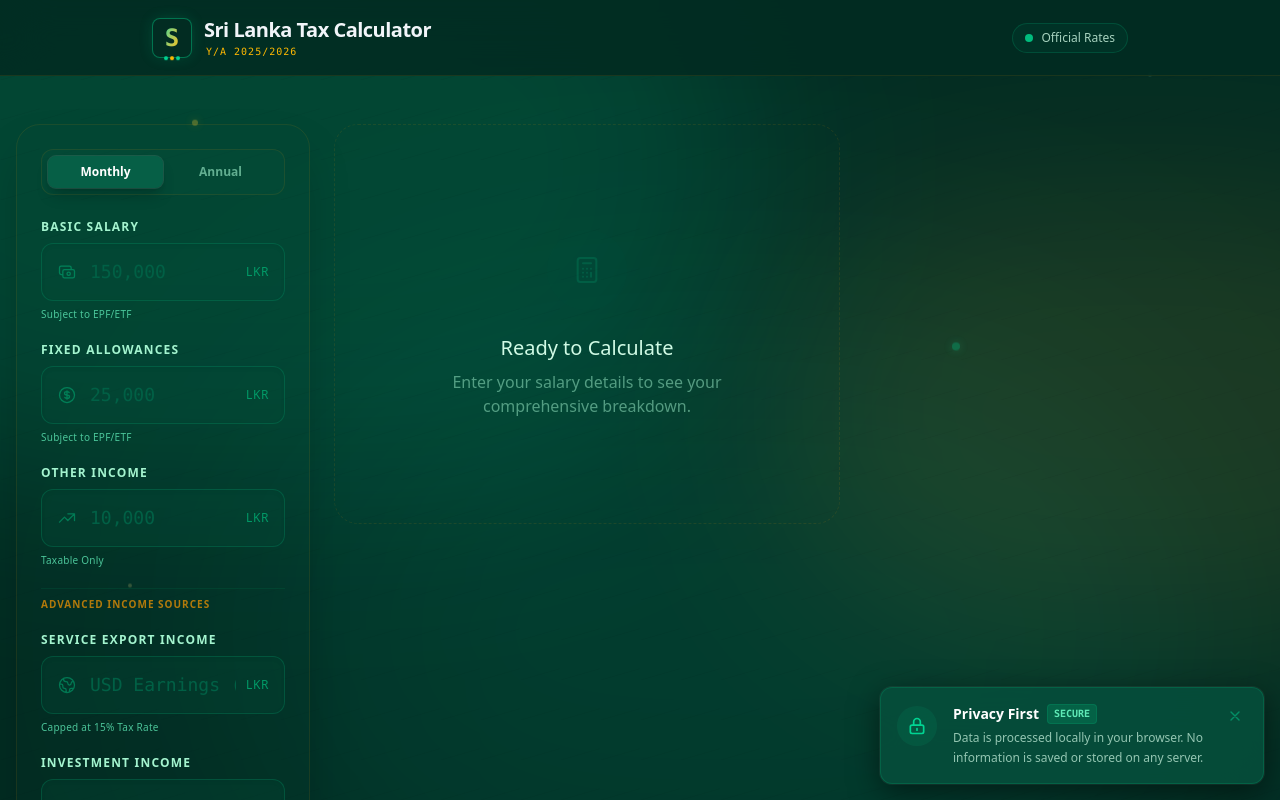
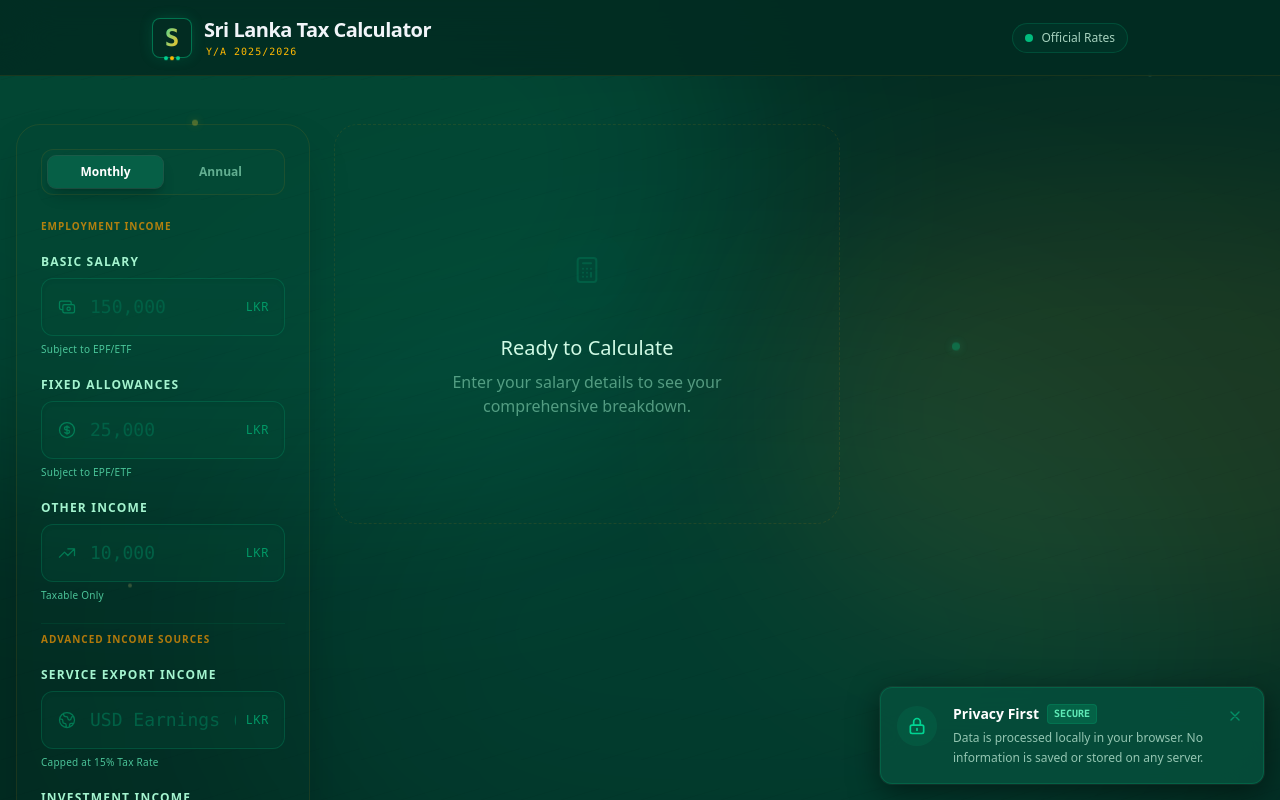
Before and after one commit to ShehanSanjula/Sri-Lanka-Income-Tax-Calculator, a React (Vite) app: page / in a window 1280 px wide. Shown: the top 800 px of the page. Built offline with nearby package versions, Linux system fonts and the light colour scheme.

Commit message:
ui: add section header for employment income

```diff
--- a/src/App.jsx
+++ b/src/App.jsx
@@ -102,6 +102,8 @@ function App() {
                   </div>
 
                   <div className="space-y-5">
+                    <p className="text-[10px] uppercase tracking-widest text-amber-500/70 font-bold">Employment Income</p>
+
                     <FormattedInput
                       label="Basic Salary"
                       value={basic}
```
